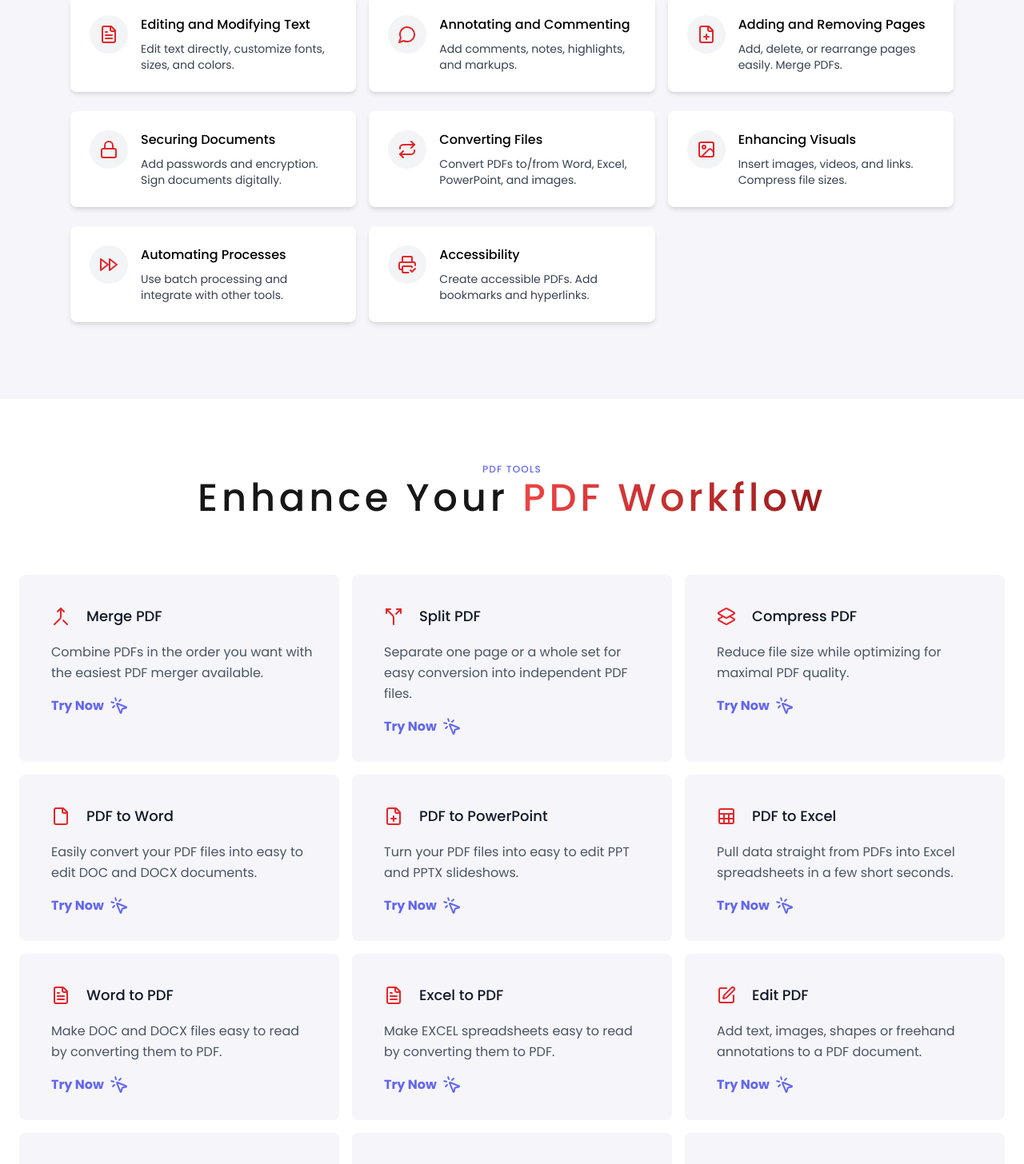
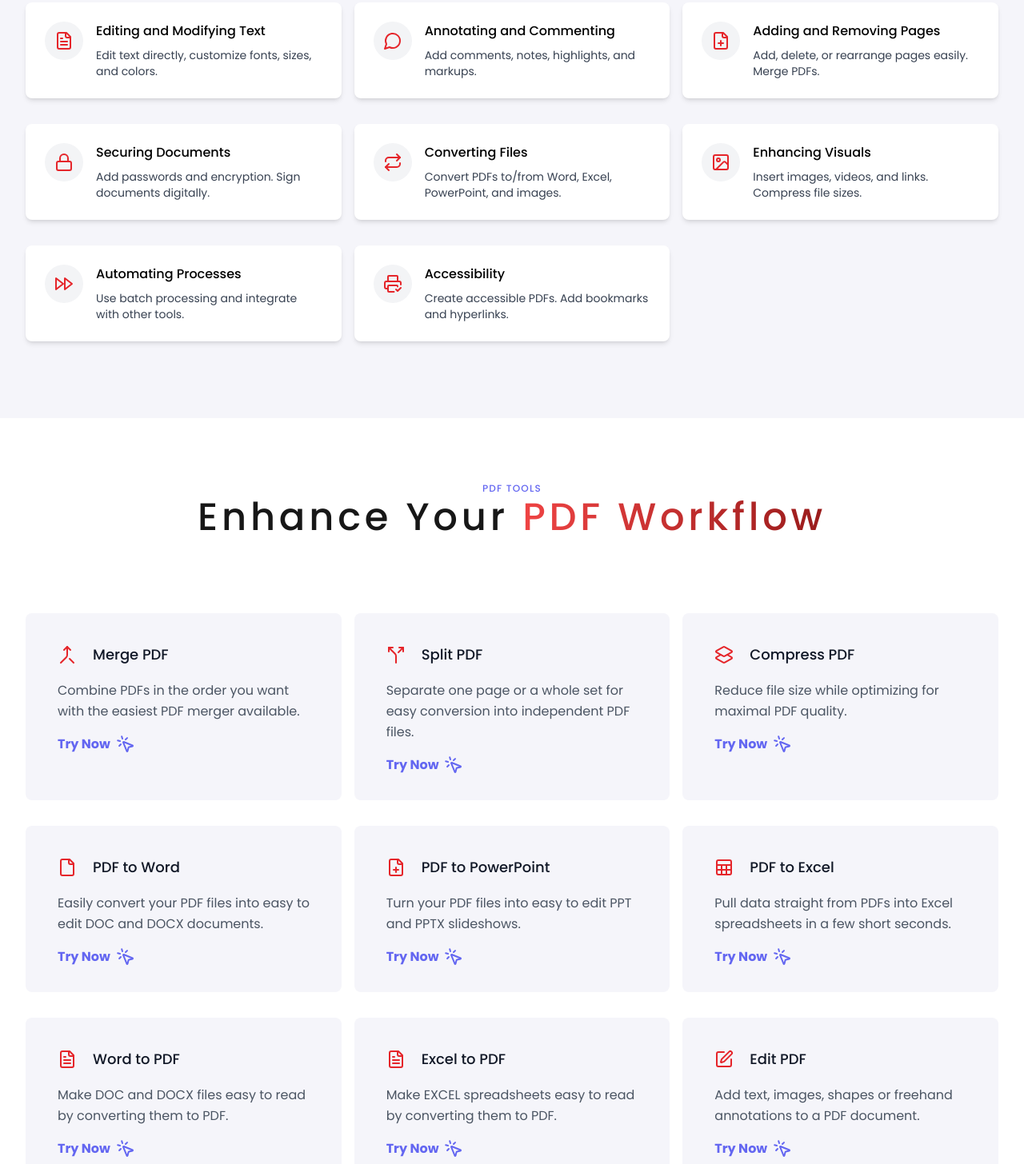
Before and after one commit to raaz23/PDFTOOL, a React (Vite) app: page / in a window 1280 px wide. Shown: the part 1110-2566 px from the top of the page at 80% size. Built offline with nearby package versions, Linux system fonts and the light colour scheme.

Commit message:
small change made

```diff
--- a/src/components/FeatureSection.jsx
+++ b/src/components/FeatureSection.jsx
@@ -13,9 +13,9 @@
             </span>
           </h2>
         </div>
-        <div className="px-4 md:10 md:px-14 flex flex-wrap mt-12 lg:mt-20">
+        <div className="flex flex-wrap mt-12 lg:mt-20">
           {features.map((feature, index) => (
-            <div key={index} className="p-2 sm:w-1/2 md:w-1/3 lg:1/4 mb-2">
+            <div key={index} className="p-2 py-4 sm:w-1/2 md:w-1/3 lg:1/4">
               <div className="flex bg-white p-6 rounded-lg shadow-md h-full">
                 <div className="flex flex-shrink-0 h-12 w-12 p-2 text-primaryColor justify-center items-center rounded-full bg-gray-100">
                   {feature.icon}
--- a/src/components/Navbar.jsx
+++ b/src/components/Navbar.jsx
@@ -55,8 +55,8 @@ const Navbar = () => {
             <ul>
               {navItems.map((item, index) => (
                 <li key={index} className="py-4 hover:underline underline-offset-8 text-black">
-                  <div className="flex justify-start gap-2">
-                  <div className="flex flex-shrink-0 h-8 w-8 p-2 text-primaryColor justify-center items-center rounded-full bg-gray-100">{item.icon}</div>
+                  <div className="flex justify-start">
+                  <div className="flex flex-shrink-0 h-6 w-8 p-2 text-primaryColor justify-center items-center rounded-full">{item.icon}</div>
                   <a href={item.href} onClick={handleClick}>{item.label}</a>
                 </div>
 
--- a/src/components/Pricing.jsx
+++ b/src/components/Pricing.jsx
@@ -7,9 +7,9 @@ const Pricing = () => {
   return (
     <section
       id="pricing"
-      className="px-6 md:px-14 text-gray-600 body-font overflow-hidden bg-secondBackgroundColor"
+      className="px-6 py-16 lg:py-20 mx-auto text-gray-600 body-font overflow-hidden bg-secondBackgroundColor"
     >
-      <div className="container px-5 py-24 mx-auto">
+      <div className="container mx-auto">
         <div className="flex flex-col text-center">
           <h2 className="text-xs text-indigo-500 tracking-widest font-medium title-font mb-1">
             PLAN
@@ -44,7 +44,7 @@ const Pricing = () => {
             </button>
           </div>
         </div>
-        <div className="mt-8 md:mt-16 space-y-6 justify-center gap-6 sm:grid sm:grid-cols-2 sm:space-y-0 lg:grid-cols-3">
+        <div className="mt-12 lg:mt-20 space-y-6 justify-center sm:grid sm:grid-cols-2 sm:space-y-0 lg:grid-cols-3">
           {plans.map((item, idx) => (
             <div
               key={idx}
--- a/src/components/Testimonials.jsx
+++ b/src/components/Testimonials.jsx
@@ -2,8 +2,8 @@ import { testimonials } from "../constants";
 
 const Testimonials = () => {
   return (
-    <section className="mb-8">
-      <div className="max-w-7xl mx-auto py-8 px-6 tracking-wide mt-8">
+    <section className="py-16 lg:py-20 mx-auto">
+      <div className="px-6 tracking-wide">
         <h2 className="text-xs text-indigo-500 tracking-widest font-medium title-font text-center mb-1">
           TESTIMONIALS
         </h2>
@@ -13,9 +13,9 @@ const Testimonials = () => {
             About Us
           </span>
         </h2>
-        <div className="flex flex-wrap justify-center mt-16">
+        <div className="flex flex-wrap justify-center mt-12 lg:mt-20">
           {testimonials.map((testimonial, index) => (
-            <div key={index} className="w-full sm:w-1/2 lg:w-1/3 px-4 py-3 group hover">
+            <div key={index} className="w-full sm:w-1/2 md:w-1/3 lg:w-1/4 px-4 py-4 group hover">
               <div className="text-black rounded-md p-6 shadow-xl relative border-2">
                 <div className="absolute top-6 left-6 flex gap-1">
                   {[...Array(testimonial.starNumber)].map((_, i) => (
--- a/src/components/Tools.jsx
+++ b/src/components/Tools.jsx
@@ -144,15 +144,15 @@ const Tool = () => {
       ];
 
     return (
-      <section className="px-8 text-gray-600 body-font border-neutral-800"  id='tools'>
-        <div className="container mt-20 mb-20 mx-auto">
-          <div className="flex flex-col text-center w-full mb-20">
+      <section className="px-6 text-gray-600 body-font border-neutral-800"  id='tools'>
+        <div className="container py-16 lg:py-20 mx-auto">
+          <div className="flex flex-col text-center w-full">
             <h2 className="text-xs text-indigo-500 tracking-widest font-medium title-font mb-1">PDF TOOLS</h2>
             <h1 className="px-2 text-neutral-900 font-medium bg-clip-text text-2xl lg:text-5xl text-center tracking-widest">Enhance Your <span className='bg-gradient-to-r from-red-500 to-red-800 text-transparent bg-clip-text'> PDF Workflow</span></h1>
           </div>
-          <div className="flex flex-wrap -m-4">
+          <div className="flex flex-wrap mt-12 lg:mt-20">
             {ToolsHref.map((tool, index) => (
-              <div key={index} className="p-2 sm:w-1/2 md:w-1/3 lg:1/4">
+              <div key={index} className="p-2 py-4 sm:w-1/2 md:w-1/3 lg:1/4">
                 <div className="flex rounded-lg h-full  p-8 flex-col group hover:shadow-2xl transition-all bg-secondBackgroundColor hover:bg-white">
                   <div className="flex items-center mb-3">
                     <div className="w-10 h-10 mr-3 inline-flex items-center justify-center rounded-full  text-primaryColor flex-shrink-0 group-hover:scale-110 transition-all">
--- a/src/components/Workflow.jsx
+++ b/src/components/Workflow.jsx
@@ -1,13 +1,13 @@
 
 const PremiumFeatures = () => {
   return (
-    <div className="px-8 w-full min-h-[520px] bg-miniBlack flex flex-col md:flex-row items-center py-8 text-white">
+    <div className="px-6 w-full min-h-[520px] bg-miniBlack flex flex-col md:flex-row items-center py-16 lg:py-20 text-white">
       <div className="md:max-w-2xl md:flex-1 md:mr-6 mb-4 md:mb-0 flex flex-col justify-center">
         <h2 className="text-2xl md:text-5xl font-bold tracker-widest mb-4">Get More With Premium</h2>
         <p className=" py-2 items-start">
           Complete projects faster with batch file processing, convert scanned documents with OCR, and e-sign your business agreements.
         </p>
-        <button type="button" className=" md:w-48 py-2 mt-6 mb-6 md:mb-0 bg-primaryColor text-white  text-medium text-title tracking-widest text-xl rounded-sm hover:bg-red-800 transition-all ">Premium</button>
+        <button type="button" className=" md:w-48 py-2 mt-6 mb-6 md:mb-0 bg-primaryColor text-white  text-medium text-title tracking-widest text-xl rounded-lg hover:bg-red-800 transition-all ">Premium</button>
       </div>
       <div className="px-8 flex justify-center items-center md:flex-1">
         <img src={"prem.jpg"} alt="Premium Features" className="max-w-full h-auto text-white shadow-2xl shadow-black" />
--- a/src/index.css
+++ b/src/index.css
@@ -42,8 +42,8 @@
   gap: 6px;
   padding-top: 0.75rem;
   padding-bottom: 0.75rem;
-  padding-left: 1rem;
-  padding-right: 1rem;
+  padding-left: 1.2rem;
+  padding-right: 1.2rem;
   margin-left: 0.75rem;
   margin-right: 0.75rem;
   border-radius: 0.375rem;
```
